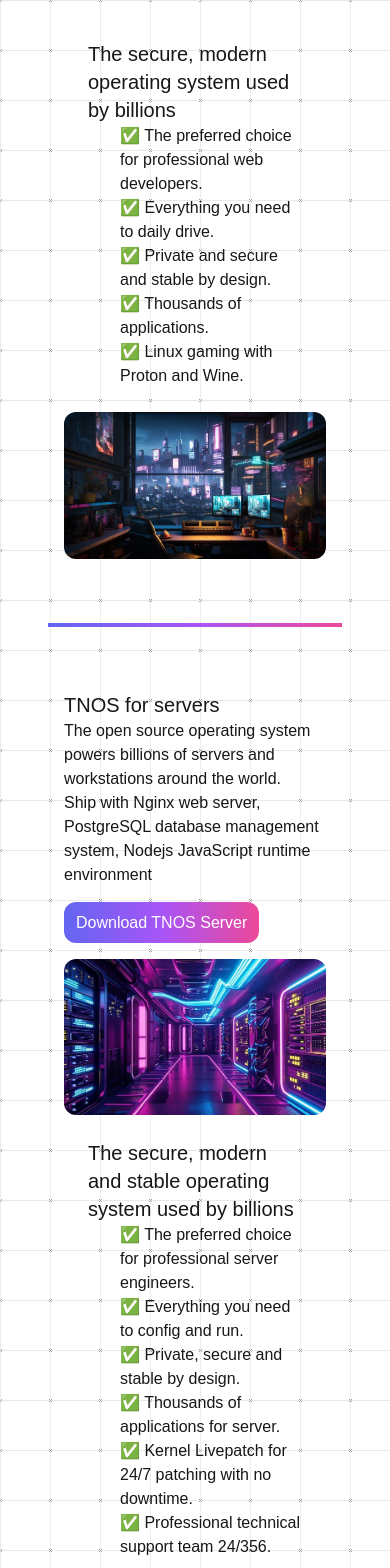
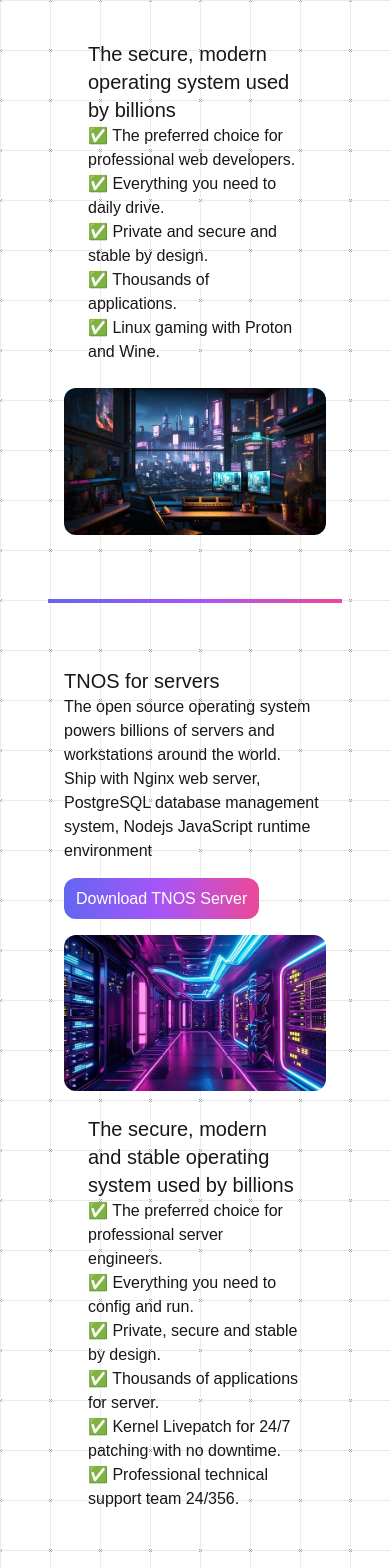
Before and after one commit to tu-nguyen-area/tnos, a Next.js app: page /download in a window 390 px wide. Shown: the part 300-1868 px from the top of the page. Built offline with nearby package versions, Linux system fonts and the light colour scheme.

Commit message:
Commit 3

```diff
--- a/app/ui/download/section-one.tsx
+++ b/app/ui/download/section-one.tsx
@@ -15,7 +15,7 @@
           </div>
           <div className="p-6">
             <p className="text-xl">The secure, modern operating system used by billions</p>
-            <div className="ml-8">
+            <div className="sm:ml-8">
               <p>&#9989; The preferred choice for professional web developers.</p>
               <p>&#9989; Everything you need to daily drive.</p>
               <p>&#9989; Private and secure and stable by design.</p>
--- a/app/ui/download/section-two.tsx
+++ b/app/ui/download/section-two.tsx
@@ -24,7 +24,7 @@
         </div>
           <div className="p-6">
             <p className="text-xl">The secure, modern and stable operating system used by billions</p>
-            <div className="ml-8">
+            <div className="sm:pl-8">
               <p>&#9989; The preferred choice for professional server engineers.</p>
               <p>&#9989; Everything you need to config and run.</p>
               <p>&#9989; Private, secure and stable by design.</p>
```
